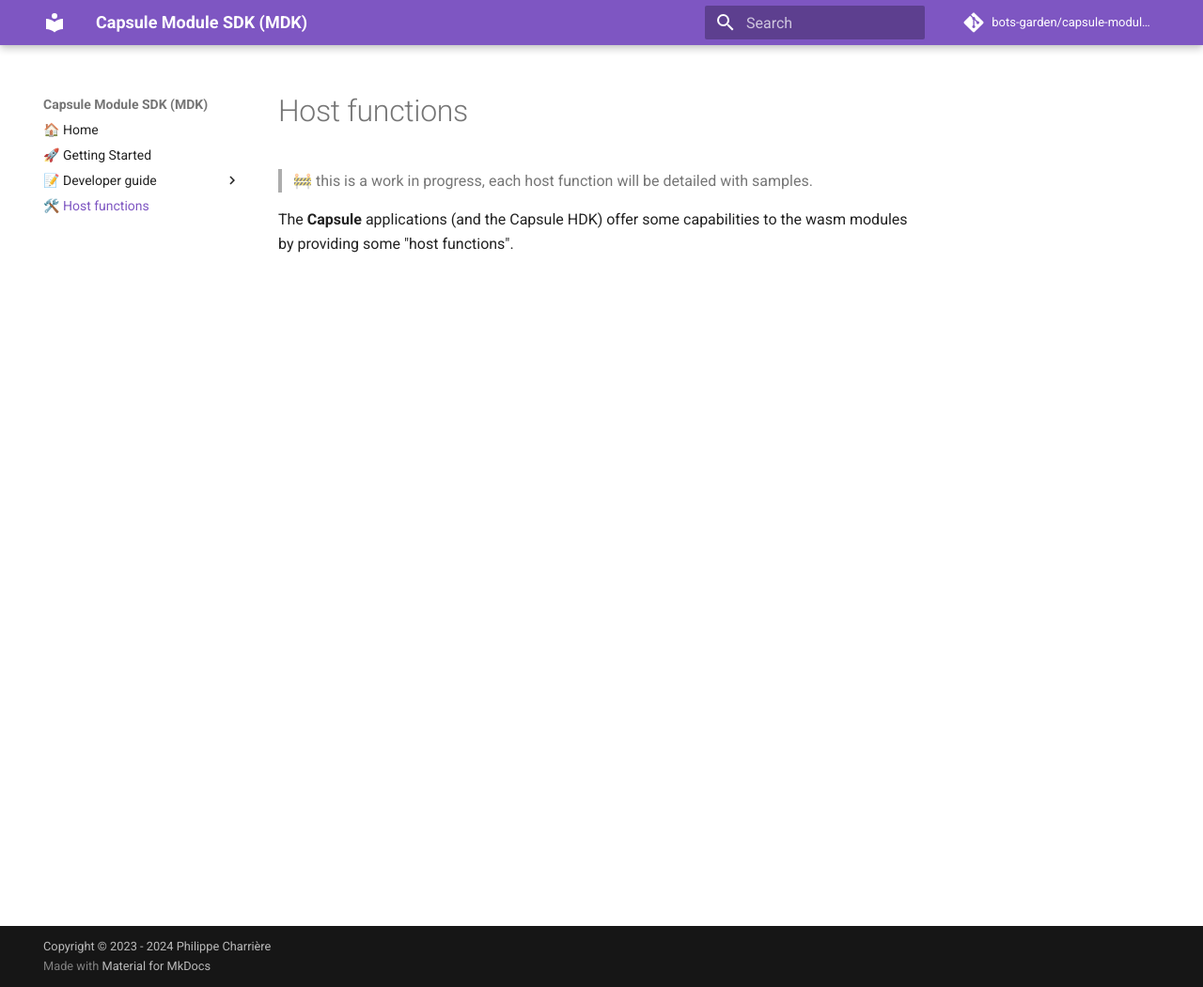
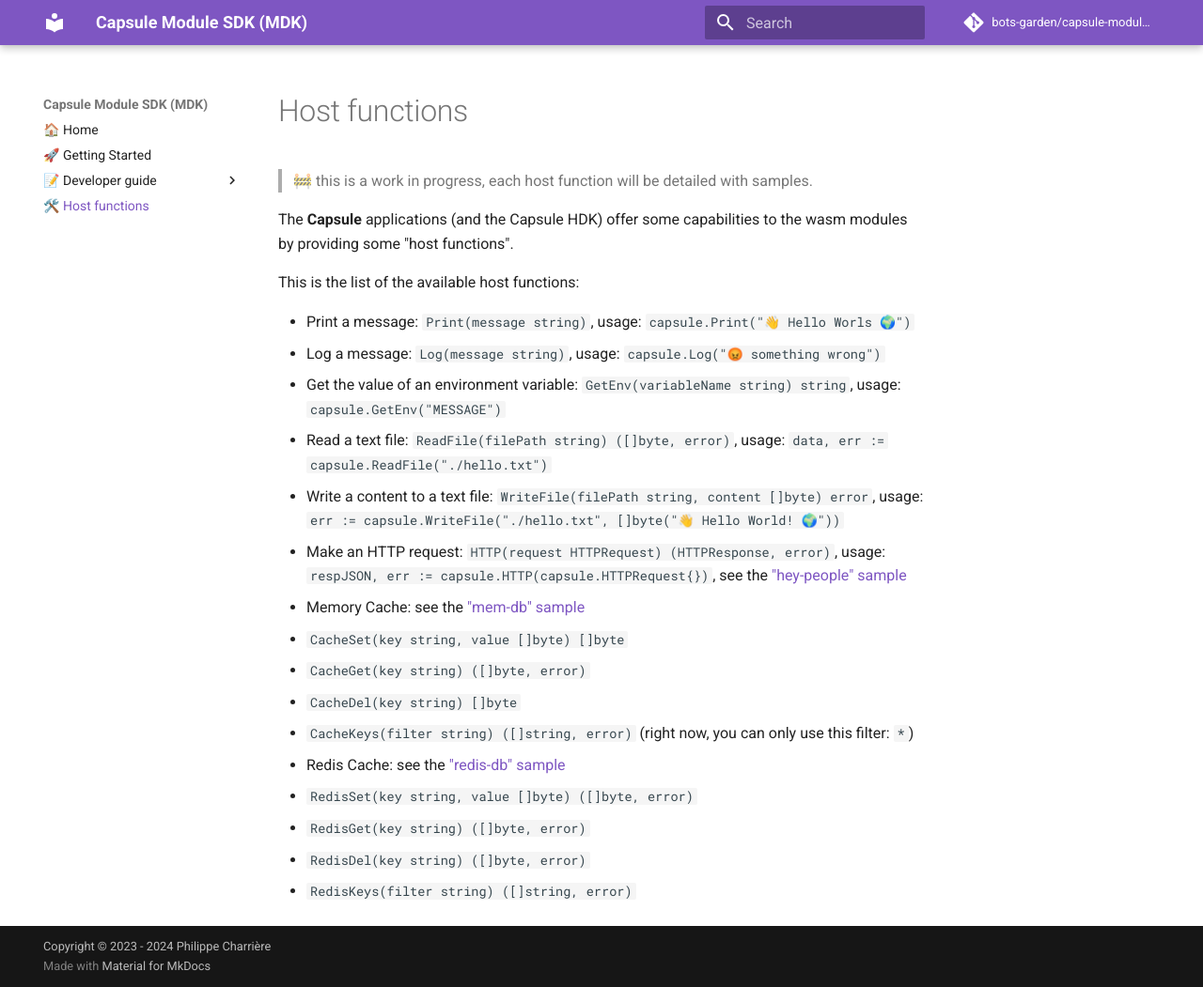
Before and after one commit to bots-garden/capsule-module-sdk, an MkDocs documentation site: the page built from docs/host-functions.md, in a window 1280 px wide and 1051 px high. Shown: the whole window at 94% size. Built offline with MkDocs 1.6.1 and Material for MkDocs 9.7.7, drawn with Linux system fonts in a browser that asks for light colours; comment, search, counter and statistics services are not loaded.

Commit message:
🛟 Updated.

```diff
--- a/docs/host-functions.md
+++ b/docs/host-functions.md
@@ -3,3 +3,22 @@
 > 🚧 this is a work in progress, each host function will be detailed with samples.
 
 The **Capsule** applications (and the Capsule HDK) offer some capabilities to the wasm modules by providing some "host functions".
+
+This is the list of the available host functions:
+
+- Print a message: `Print(message string)`, usage: `capsule.Print("👋 Hello Worls 🌍")`
+- Log a message: `Log(message string)`, usage: `capsule.Log("😡 something wrong")`
+- Get the value of an environment variable: `GetEnv(variableName string) string`, usage: `capsule.GetEnv("MESSAGE")`
+- Read a text file: `ReadFile(filePath string) ([]byte, error)`, usage: `data, err := capsule.ReadFile("./hello.txt")`
+- Write a content to a text file: `WriteFile(filePath string, content []byte) error`, usage: `err := capsule.WriteFile("./hello.txt", []byte("👋 Hello World! 🌍"))`
+- Make an HTTP request: `HTTP(request HTTPRequest) (HTTPResponse, error)`, usage: `respJSON, err := capsule.HTTP(capsule.HTTPRequest{})`, see the ["hey-people" sample](https://github.com/bots-garden/capsule/blob/main/capsule-cli/functions/hey-people/main.go#L15)
+- Memory Cache: see the ["mem-db" sample](https://github.com/bots-garden/capsule/blob/main/capsule-cli/functions/mem-db/main.go)
+  - `CacheSet(key string, value []byte) []byte`
+  - `CacheGet(key string) ([]byte, error)`
+  - `CacheDel(key string) []byte`
+  - `CacheKeys(filter string) ([]string, error)` (right now, you can only use this filter: `*`)
+- Redis Cache: see the ["redis-db" sample](https://github.com/bots-garden/capsule/blob/main/capsule-cli/functions/redis-db/main.go)
+  - `RedisSet(key string, value []byte) ([]byte, error)`
+  - `RedisGet(key string) ([]byte, error)`
+  - `RedisDel(key string) ([]byte, error)`
+  - `RedisKeys(filter string) ([]string, error)`
```
